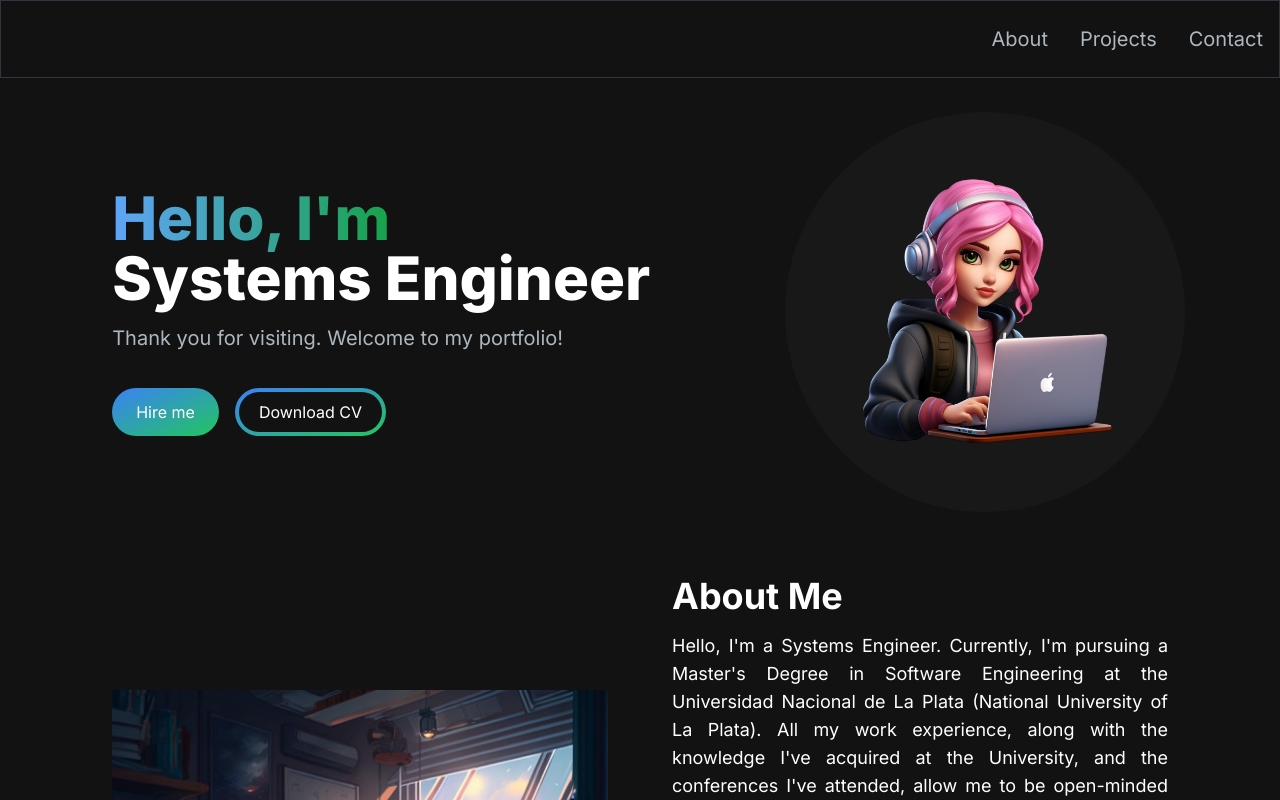
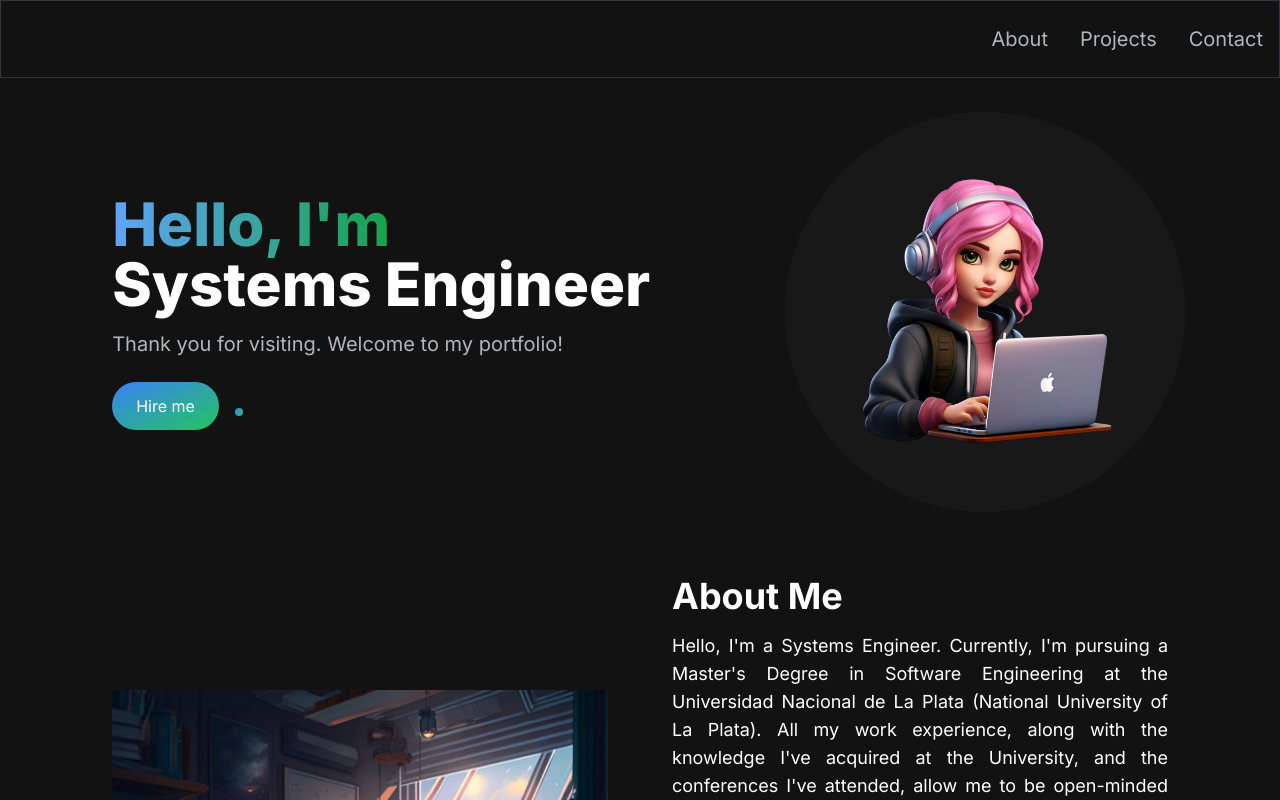
Before and after one commit to juliscrep/Portfolio-website, a Next.js app: page / in a window 1280 px wide. Shown: the top 800 px of the page. Built offline with nearby package versions, Linux system fonts and the light colour scheme.

Commit message:
se agrega cv

```diff
--- a/app/components/HeroSection.jsx
+++ b/app/components/HeroSection.jsx
@@ -35,7 +35,7 @@ const HeroSection = () => {
                 <div>
                     <button className='px-6 py-3 w-full sm:w-fit rounded-full mr-4 bg-gradient-to-br from-blue-500  to-green-500 hover:bg-slate-200 text-white'>Hire me</button>
                     <button className='px-1 py-1 w-full sm:w-fit rounded-full bg-gradient-to-br  from-blue-500  to-green-500 hover:bg-slate-800 text-white mt-3 '>
-                        <a className='block bg-[#121212] hover:bg-slate-800 rounded-full px-5 py-2' href="/images/cv.pdf" target="_blank">Download CV</a>
+
                     </button>
                 </div>
             </div>
```
